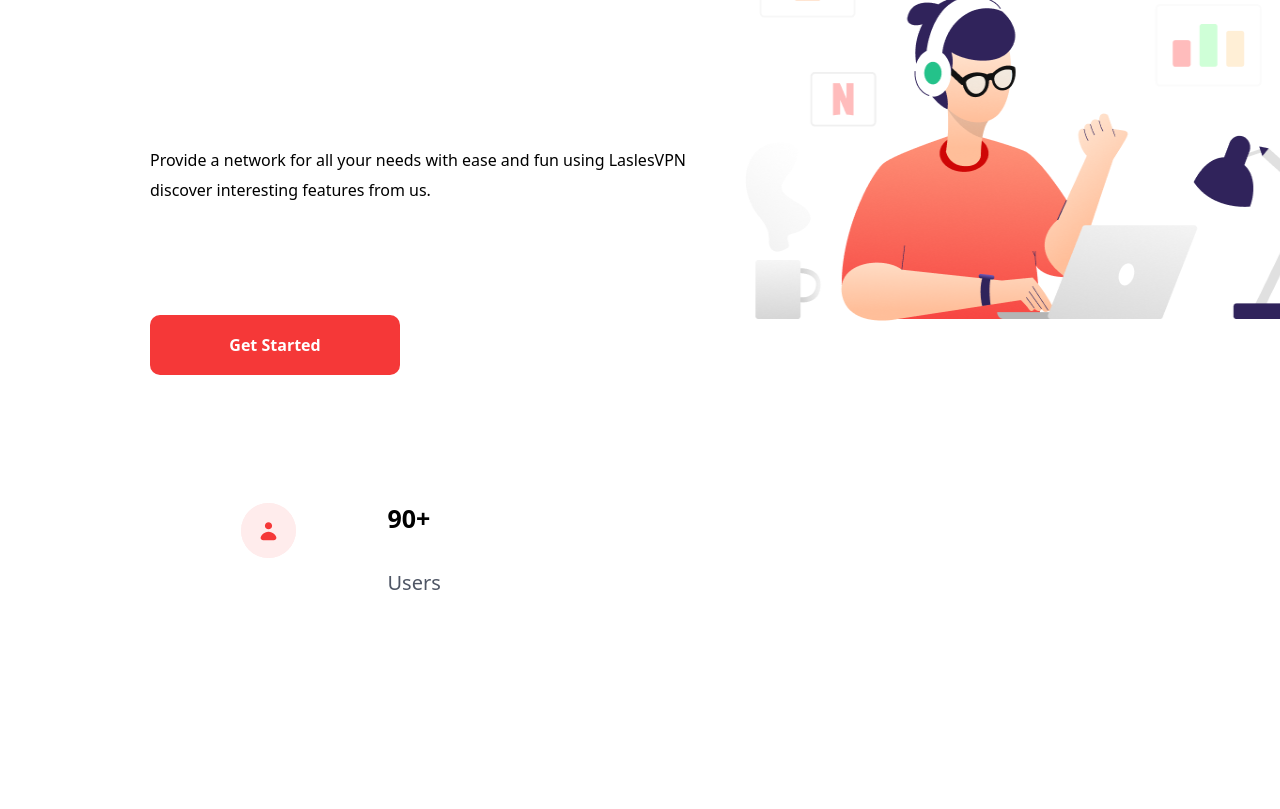
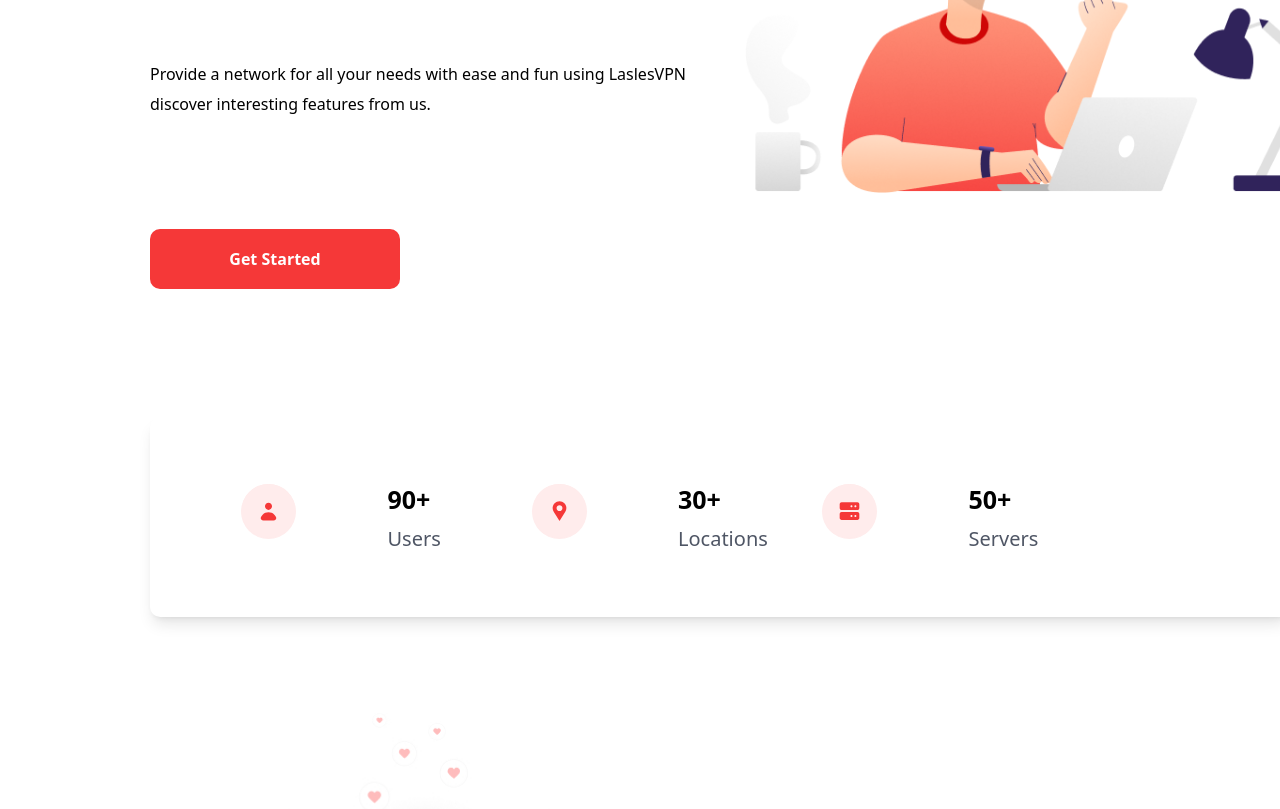
Before and after one commit to MANIZABAYO-Elie/15-10-Freebies-landing-page, a website: page public/index.html in a window 1280 px wide. Shown: the part 452-1261 px from the top of the page. Before the commit the page ends 1155 px from the top, so only its background shows below. Drawn offline with Linux system fonts and the light colour scheme.

Commit message:
file commit

```diff
--- a/public/index.html
+++ b/public/index.html
@@ -1,68 +1,149 @@
 <!DOCTYPE html>
 <html lang="en">
   <head>
-    <meta charset="UTF-8">
-    <meta name="viewport" content="width=device-width, initial-scale=1.0">
-    <link rel="stylesheet" href="../src/style.css">
+    <meta charset="UTF-8" />
+    <meta name="viewport" content="width=device-width, initial-scale=1.0" />
+    <link rel="stylesheet" href="../src/style.css" />
     <title>FREEBIES LANDING PAGE</title>
   </head>
   <body>
     <header>
       <div class="flex">
         <div class="flex">
-                <img src="../images/logo.jpg" class="w-[35px] h-[36px] mt-[50px] ml-[150px]">
-                <img src="../images/logo-name.jpg" class="w-[104px] h-[24px] mt-[56.12px] ml-[45px]">
+          <img
+            src="../images/logo.jpg"
+            class="w-[35px] h-[36px] mt-[50px] ml-[150px]"
+          />
+          <img
+            src="../images/logo-name.jpg"
+            class="w-[104px] h-[24px] mt-[56.12px] ml-[45px]"
+          />
         </div>
         <div class="">
-                <ul class="flex gap-[46px] ml-[261px] mt-[58.62px] text-[#4F5665] font-Rubik text-[16px] font-[400] leading-[18.96px]">
+          <ul
+            class="flex gap-[46px] ml-[261px] mt-[58.62px] text-[#4F5665] font-Rubik text-[16px] font-[400] leading-[18.96px]"
+          >
             <li class="w-[46px] h-[19px]"><a href="">About</a></li>
             <li class="w-[66px] h-[19px]"><a href="">Features</a></li>
             <li class="w-[52px] h-[19px]"><a href="">Pricing</a></li>
             <li class="w-[93px] h-[19px]"><a href="">Testimonials</a></li>
             <li class="w-[34px] h-[19px]"><a href="">Help</a></li>
           </ul>
-
         </div>
         <div class="flex">
-                <button class=" text-[#0B132A] w-[53px] h-[19px]  mt-[58.62px] ml-[184px]  text-[16px] font-[500]">Sign In</button>
-                <button class="w-[150px] h-[45px] mt-[45.62px] ml-[83px] rounded-[50px] border border-[#F53855] font-Rubik text-[16px] font-[500] leading-[18.96px]
-                ">Sign Up</button>
-
+          <button
+            class="text-[#0B132A] w-[53px] h-[19px] mt-[58.62px] ml-[184px] text-[16px] font-[500]"
+          >
+            Sign In
+          </button>
+          <button
+            class="w-[150px] h-[45px] mt-[45.62px] ml-[83px] rounded-[50px] border border-[#F53855] font-Rubik text-[16px] font-[500] leading-[18.96px]"
+          >
+            Sign Up
+          </button>
         </div>
       </div>
     </header>
     <div class="flex">
       <div class="ml-[150px]">
-            <p class="w-[555px] h-[140px] mt-[206.77px] font-Rubik text-[50px] font-[500] leading-[70px]">Want anything to be easy with <span class=" font-Rubik text-[50px] font-[700] leading-[70px]">
-                LaslesVPN.</span>
+        <p
+          class="w-[555px] h-[140px] mt-[120.54px] font-Rubik text-[50px] font-[500] leading-[70px]"
+        >
+          Want anything to be easy with
+          <span class="font-Rubik text-[50px] font-[700] leading-[70px]">
+            LaslesVPN.</span
+          >
         </p>
-            <p class="w-[555px] h-[60px] mt-[160px] font-Rubik text-[16px] font-[400] leading-[30px]">
-                Provide a network for all your needs with ease and fun using <span class="font-Rubik text-[16px] font-[500] leading-[30px]">LaslesVPN </span>
+        <p
+          class="w-[555px] h-[60px] mt-[160px] font-Rubik text-[16px] font-[400] leading-[30px]"
+        >
+          Provide a network for all your needs with ease and fun using
+          <span class="font-Rubik text-[16px] font-[500] leading-[30px]"
+            >LaslesVPN
+          </span>
           discover interesting features from us.
         </p>
-            <button class="w-[250px] h-[60px] mt-[110px]  rounded-[10px] text-[#FFFFFF] bg-[#F53838] font-Rubik text-[16px] font-[700] leading-[25px]">Get Started</button>
-
+        <button
+          class="w-[250px] h-[60px] mt-[110px] rounded-[10px] text-[#FFFFFF] bg-[#F53838] font-Rubik text-[16px] font-[700] leading-[25px]"
+        >
+          Get Started
+        </button>
       </div>
-         <div class="mt-[179.11px]">
-            <img src="../images/Illustration 1.png" class="w-[611.24px] h-[382.44px] mt-[120.49px] ml-[40px]">
+      <div class="mt-[101.49px]">
+        <img
+          src="../images/Illustration 1.png"
+          class="w-[611.24px] h-[382.44px] mt-[70.49px] ml-[40px]"
+        />
+      </div>
+    </div>
+    <div
+      class="flex gap[293px] w-[1140px] h-[200px] ml-[150px] shadow-lg   rounded-[10px] bg-[#FFFFFF] mt-[127.78px]"
+    >
+      <div class="flex mt-[67.5px]">
+        <button class="w-[55px] h-[55px] rounded-[70px] ml-[91px] bg-[#FFECEC] ">
+          <img src="../images/user.svg" class="w-[55px] h-[55px]"/>
+        </button>
+        <div class="block">
+          <h1
+            class="w-[49px] h-[30px] ml-[91.5px] font-Rubik text-[25px] font-[700] leading-[30px]"
+          >
+            90+
+          </h1>
+          <h5
+            class="w-[53px] h-[30px] ml-[91.5px] mt-[10px] font-Rubik text-[20px] font-[400] leading-[30px] text-[#4F5665]"
+          >
+            Users
+          </h5>
+        </div>
+      </div>
+      <div class="flex mt-[67.5px]">
+        <div class="flex">
+            <button class="w-[55px] h-[55px] rounded-[70px] ml-[91px] bg-[#FFECEC]">
+              <img src="../images/location.svg" class="w-[55px] h-[55px]" />
+            </button>
+            <div class="block">
+              <h1
+                class="w-[49px] h-[30px] ml-[91.5px] font-Rubik text-[25px] font-[700] leading-[30px]"
+              >
+                30+
+              </h1>
+              <h5
+                class="w-[53px] h-[30px] ml-[91.5px] mt-[10px] font-Rubik text-[20px] font-[400] leading-[30px] text-[#4F5665]"
+              >
+                Locations
+              </h5>
+            </div>
+          </div>
+          <div class="flex ">
+            <button class="w-[55px] h-[55px] rounded-[70px] ml-[91px] bg-[#FFECEC]">
+              <img src="../images/Server.svg" class="w-[55px] h-[55px]" />
+            </button>
+            <div class="block">
+              <h1
+                class="w-[49px] h-[30px] ml-[91.5px] font-Rubik text-[25px] font-[700] leading-[30px]"
+              >
+                50+
+              </h1>
+              <h5
+                class="w-[53px] h-[30px] ml-[91.5px] mt-[10px] font-Rubik text-[20px] font-[400] leading-[30px] text-[#4F5665]"
+              >
+                Servers
+              </h5>
+            </div>
+          </div>
 
       </div>
 
     </div>
-     <div class="w-[1140px] h-[200px] ml-[150px] rounded-[10px] bg-[#FFFFFF] mt-[127.78px]">
     <div class="flex">
-            <button class="w-[55px] h-[55px] rounded-[70px] ml-[91px] bg-[#FFECEC]"><img src="../images/user.svg" class=""></button>
-            <div class="block">
-                <h1 class=" w-[49px] h-[30px] ml-[91.5px]  font-Rubik text-[25px] font-[700] leading-[30px]">
-                    90+</h1>
-                <h5 class="w-[53px] h-[30px] ml-[91.5px] mt-[35px]  font-Rubik text-[20px] font-[400] leading-[30px] text-[#4F5665]">Users</h5>
-
-            </div>
-
+        <img src="../images/Illustration 2.jpg" class="w-[508.12px] h-[414.71px] mt-[95.83px] ml-[184.52px]">
+        <div class="block ml-[321.91px]">
+            <p class="text-[#0B132A] w-[383.41px] h-[100px] mt-[350px] font-Rubik font-[500px] text-[35px]
+            leading-[50px]
+            ">We Provide Many Features You Can Use</p>
 
         </div>
 
     </div>
-
   </body>
 </html>
```
Also changed, not shown: images/Illustration 2.jpg (added), images/Server.svg (added), images/location.svg (added), src/style.css. Lines whose indentation alone changed are shown as unchanged.
